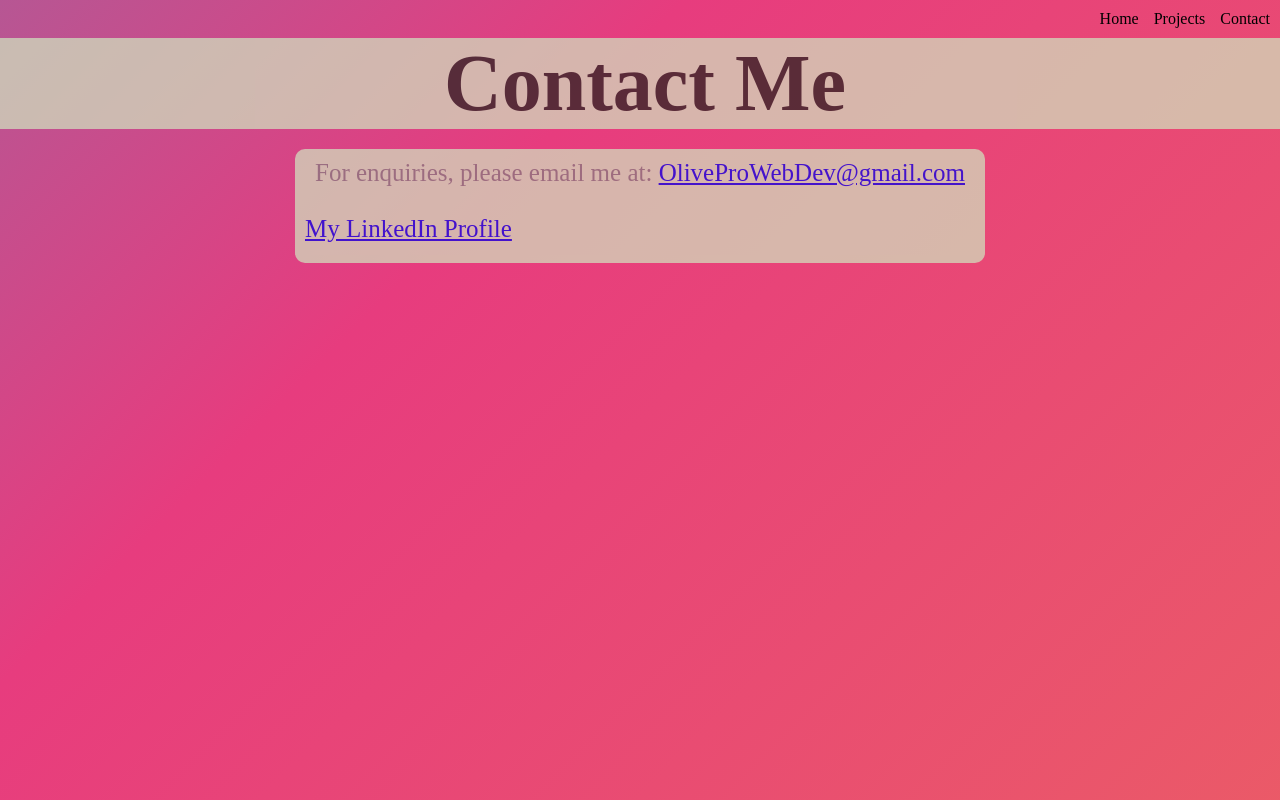
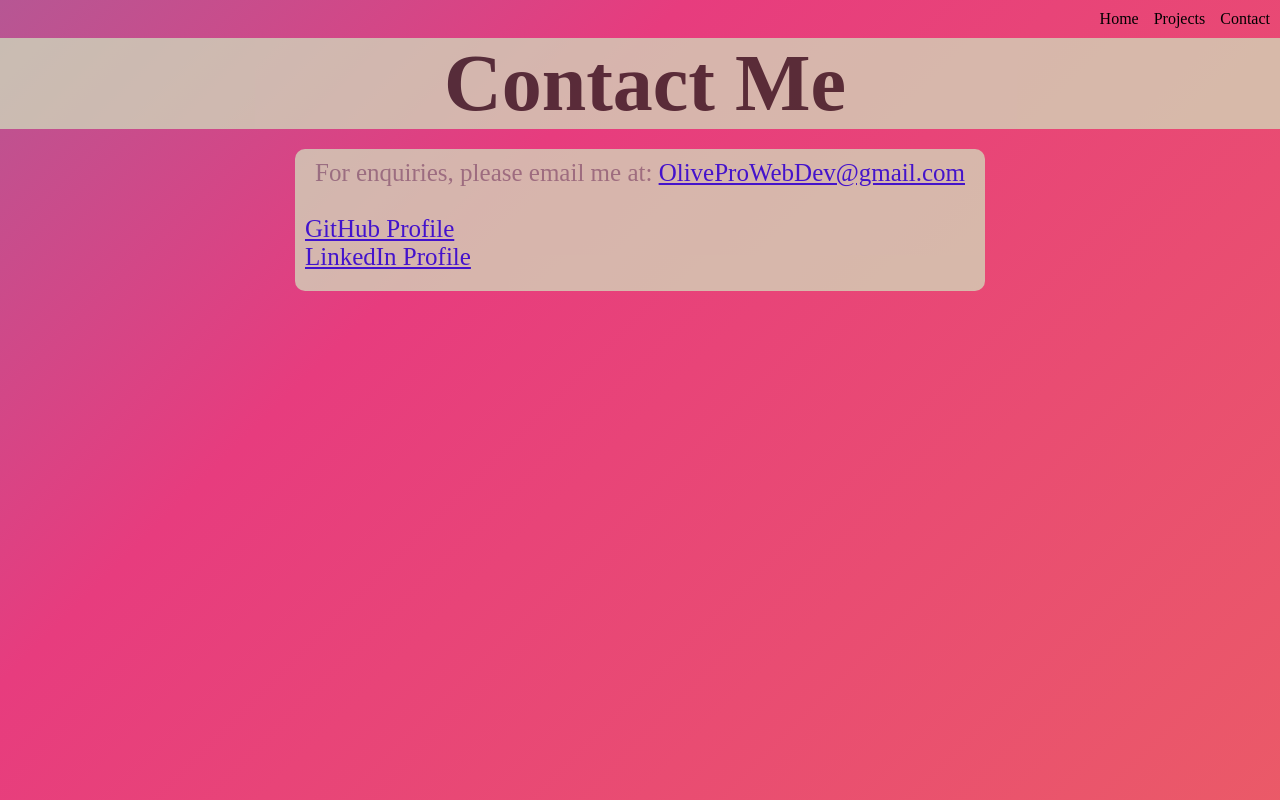
Before and after one commit to Olive-Provencio-Johnson/react-portfolio, a React (Create React App) app: page /contact in a window 1280 px wide. Built offline with nearby package versions, Linux system fonts and the light colour scheme; a web font is replaced by a local one.

Commit message:
added github profile to the contact page

```diff
--- a/src/pages/Contact/Contact.js
+++ b/src/pages/Contact/Contact.js
@@ -9,8 +9,10 @@ const Contact = () => {
       </div>
       <div className="contact-info">
       <p>For enquiries, please email me at: <a href="mailto:OliveProWebDev@gmail.com">OliveProWebDev@gmail.com</a></p>
+      <br></br>
+        <a href="https://github.com/Olive-Provencio-Johnson" target="_blank" rel="noopener noreferrer">GitHub Profile</a>
         <br></br>
-        <a href="https://www.linkedin.com/in/olivia-provencio-johnson/" target="_blank" rel="noopener noreferrer">My LinkedIn Profile</a>
+        <a href="https://www.linkedin.com/in/olivia-provencio-johnson/" target="_blank" rel="noopener noreferrer">LinkedIn Profile</a>
       </div>
     </div>
   );
```
